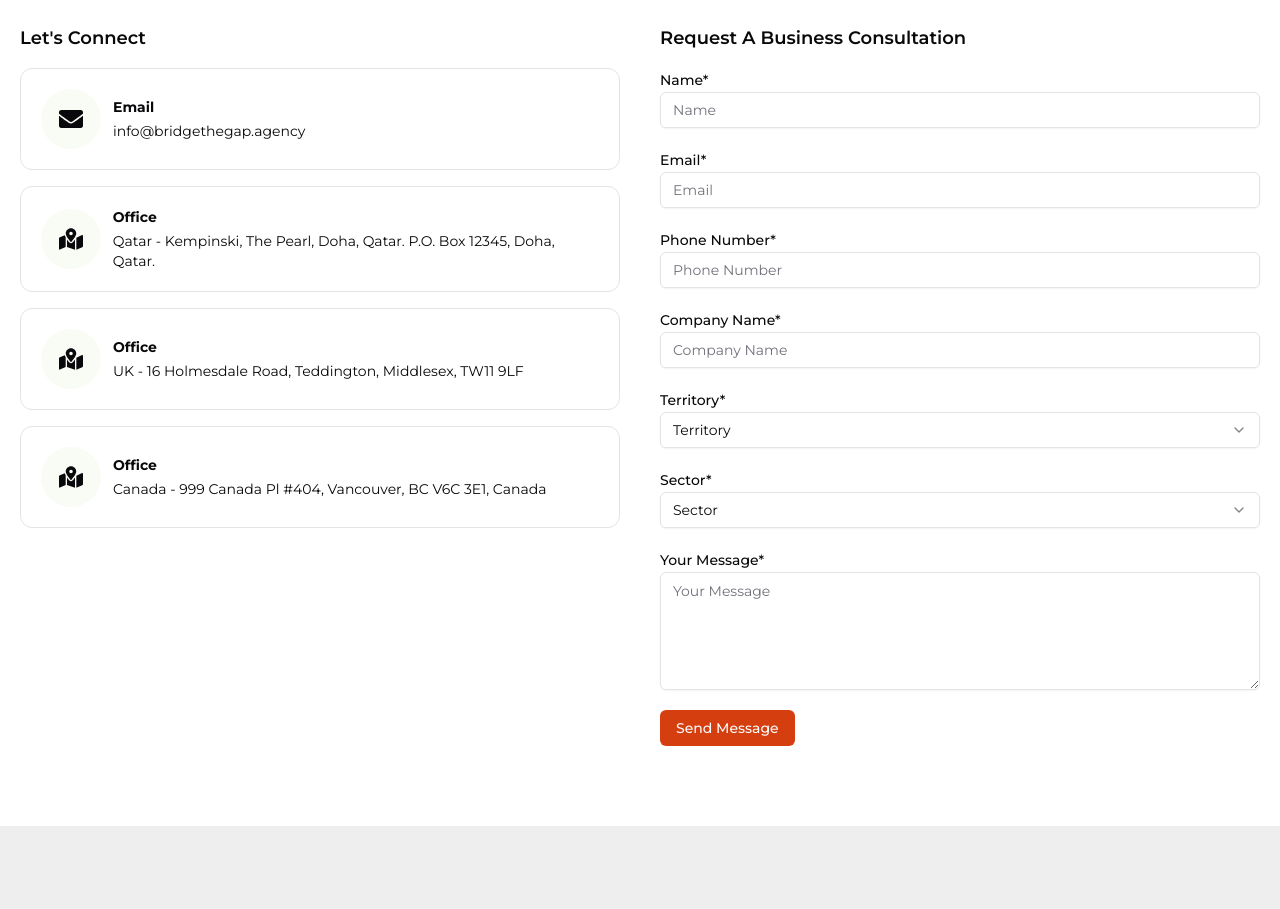
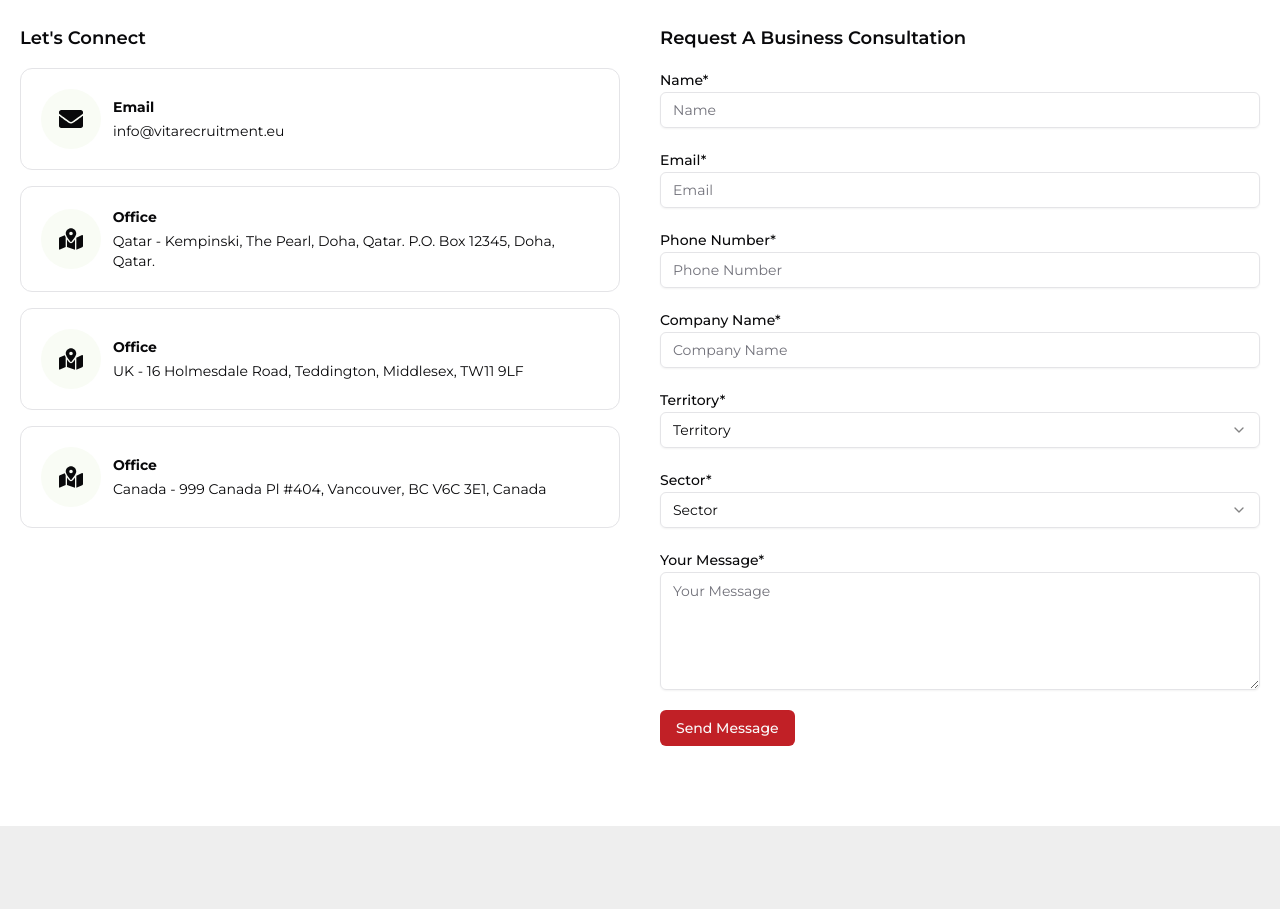
Before and after one commit to Ababil-Group/Vita-Recruitment, a Next.js app: page /contact in a window 1280 px wide. Shown: the part 580-1489 px from the top of the page. Built offline with nearby package versions, Linux system fonts and the light colour scheme.

Commit message:
email or color update

```diff
--- a/src/app/(CommonLayout)/contact/page.tsx
+++ b/src/app/(CommonLayout)/contact/page.tsx
@@ -53,7 +53,7 @@ const ContactPage = () => {
                 <p className="text-sm">
                   <strong>Email</strong>
                 </p>
-                <p className="text-sm">info@bridgethegap.agency</p>
+                <p className="text-sm">info@vitarecruitment.eu</p>
               </div>
             </div>
             {/* card  */}
--- a/tailwind.config.ts
+++ b/tailwind.config.ts
@@ -55,7 +55,7 @@ export default {
         secondary: {
           DEFAULT: "hsl(var(--secondary))",
           foreground: "hsl(var(--secondary-foreground))",
-          bridge: "#D53E0F",
+          bridge: "#C12026",
         },
         tertiary: {
           bridge: "#FBAF1B",
```
